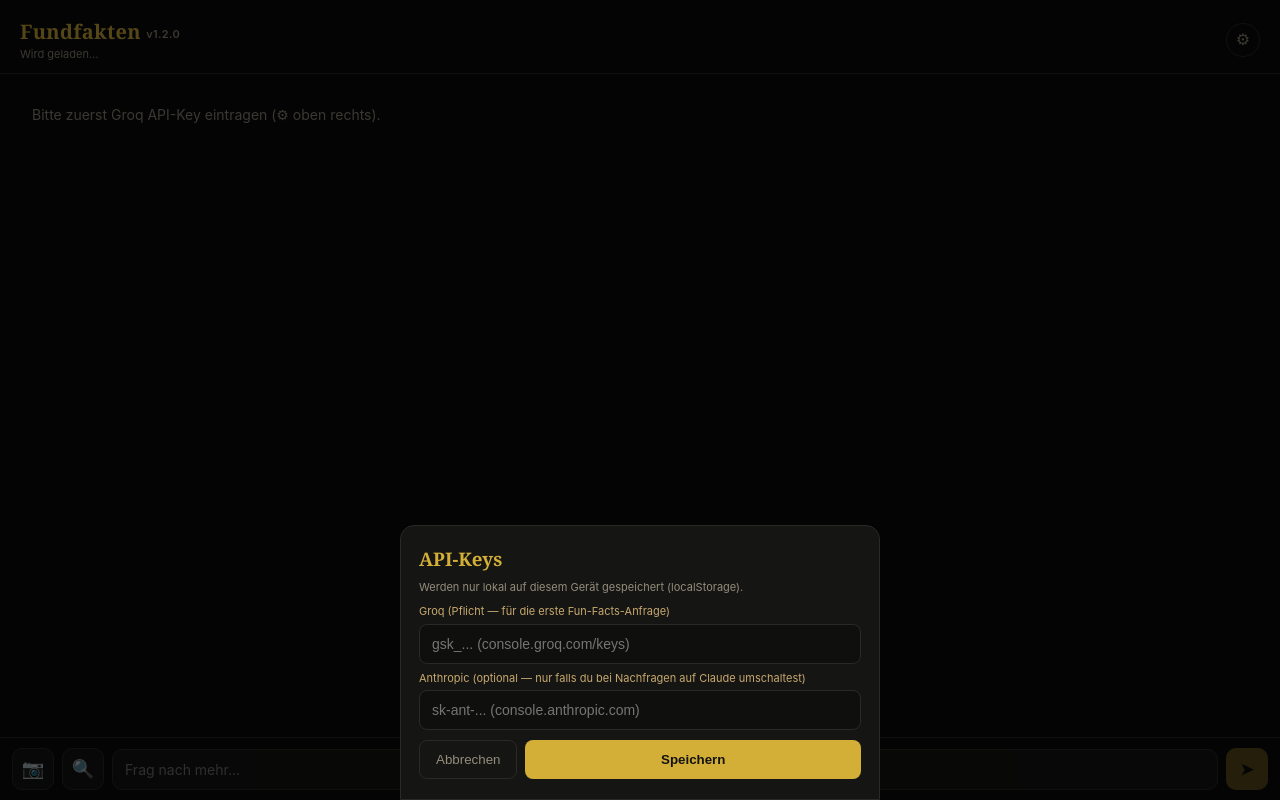
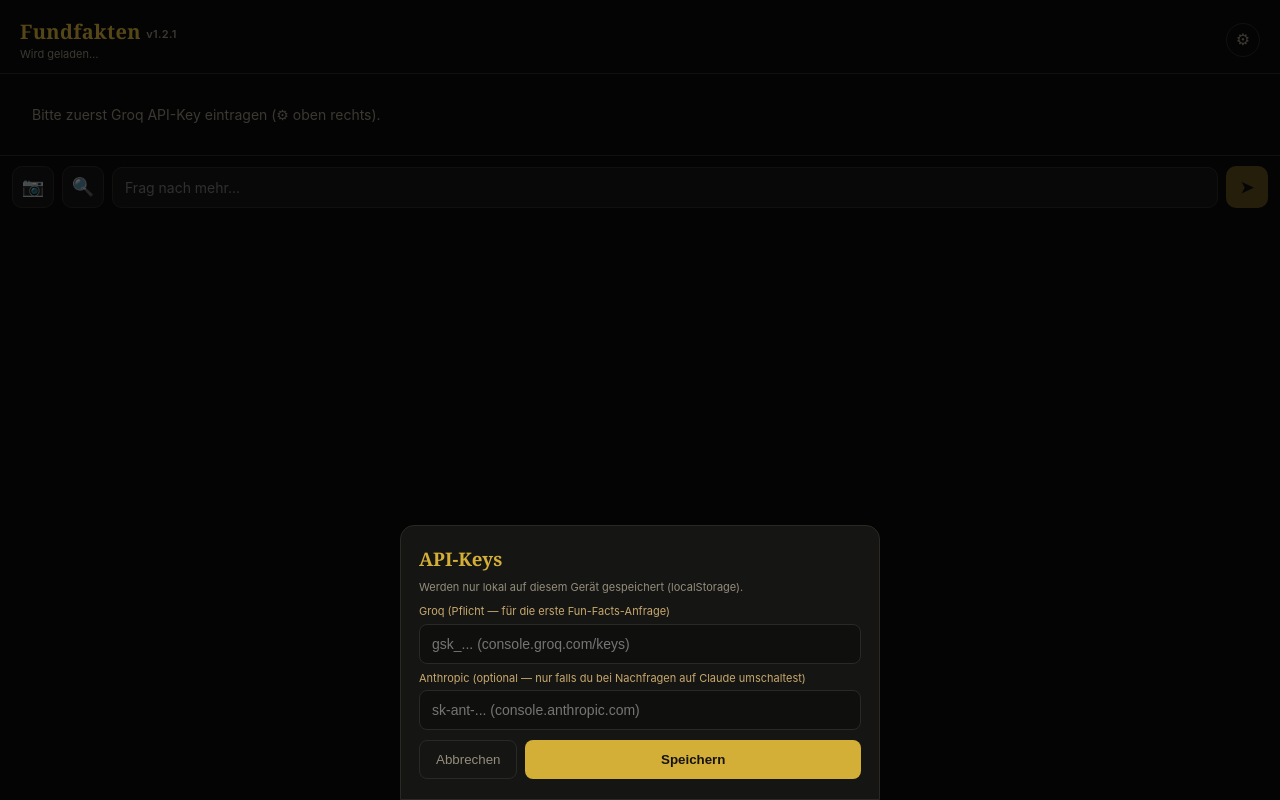
Before and after one commit to luxart-jonas/was_ist_hier_los, a plain HTML site: page index.html in a window 1280 px wide. Drawn offline with Linux system fonts and the light colour scheme.

Commit message:
Add files via upload

```diff
--- a/index.html
+++ b/index.html
@@ -5,7 +5,7 @@
 <meta name="viewport" content="width=device-width, initial-scale=1.0, viewport-fit=cover">
 <meta name="apple-mobile-web-app-capable" content="yes">
 <meta name="apple-mobile-web-app-status-bar-style" content="black-translucent">
-<title>Fundfakten v1.2.0</title>
+<title>Fundfakten v1.2.1</title>
 <style>
   :root{
     --bg:#0a0a0a;
@@ -20,15 +20,15 @@
     --sans: -apple-system, BlinkMacSystemFont, 'Segoe UI', Roboto, Helvetica, Arial, sans-serif;
   }
   *{box-sizing:border-box;-webkit-tap-highlight-color:transparent;}
-  html,body{height:100%;}
+  html,body{height:auto;}
   body{
     margin:0; background:var(--bg); color:var(--ink); font-family:var(--sans);
-    display:flex; flex-direction:column; height:100vh; height:100dvh; overflow:hidden;
+    min-height:100vh;
     padding-bottom:env(safe-area-inset-bottom);
   }
   header{
     padding:18px 20px 12px; display:flex; align-items:center; justify-content:space-between;
-    border-bottom:1px solid var(--line); flex:none;
+    border-bottom:1px solid var(--line);
   }
   header h1{
     font-family:var(--serif); font-size:20px; font-weight:600; margin:0; letter-spacing:.3px;
@@ -38,7 +38,6 @@
   .gear{background:none;border:1px solid var(--line);color:var(--muted);border-radius:50%;
     width:34px;height:34px;font-size:16px;cursor:pointer;flex:none;}
   main{
-    flex:1; min-height:0; overflow-y:auto; -webkit-overflow-scrolling:touch;
     padding:16px; display:flex; flex-direction:column; gap:14px;
   }
 
@@ -89,7 +88,7 @@
 
   footer{
     border-top:1px solid var(--line); padding:10px 12px; display:flex; gap:8px; align-items:flex-end;
-    background:var(--bg); flex:none;
+    background:var(--bg);
   }
   .icon-btn{
     background:var(--panel); border:1px solid var(--line); color:var(--gold2);
@@ -139,7 +138,7 @@
 
 <header>
   <div>
-    <h1>Fundfakten <span style="font-size:11px;color:var(--muted);font-family:var(--sans);vertical-align:middle;">v1.2.0</span></h1>
+    <h1>Fundfakten <span style="font-size:11px;color:var(--muted);font-family:var(--sans);vertical-align:middle;">v1.2.1</span></h1>
     <div class="sub" id="subline">Wird geladen…</div>
   </div>
   <button class="gear" id="settingsBtn">⚙</button>
```
